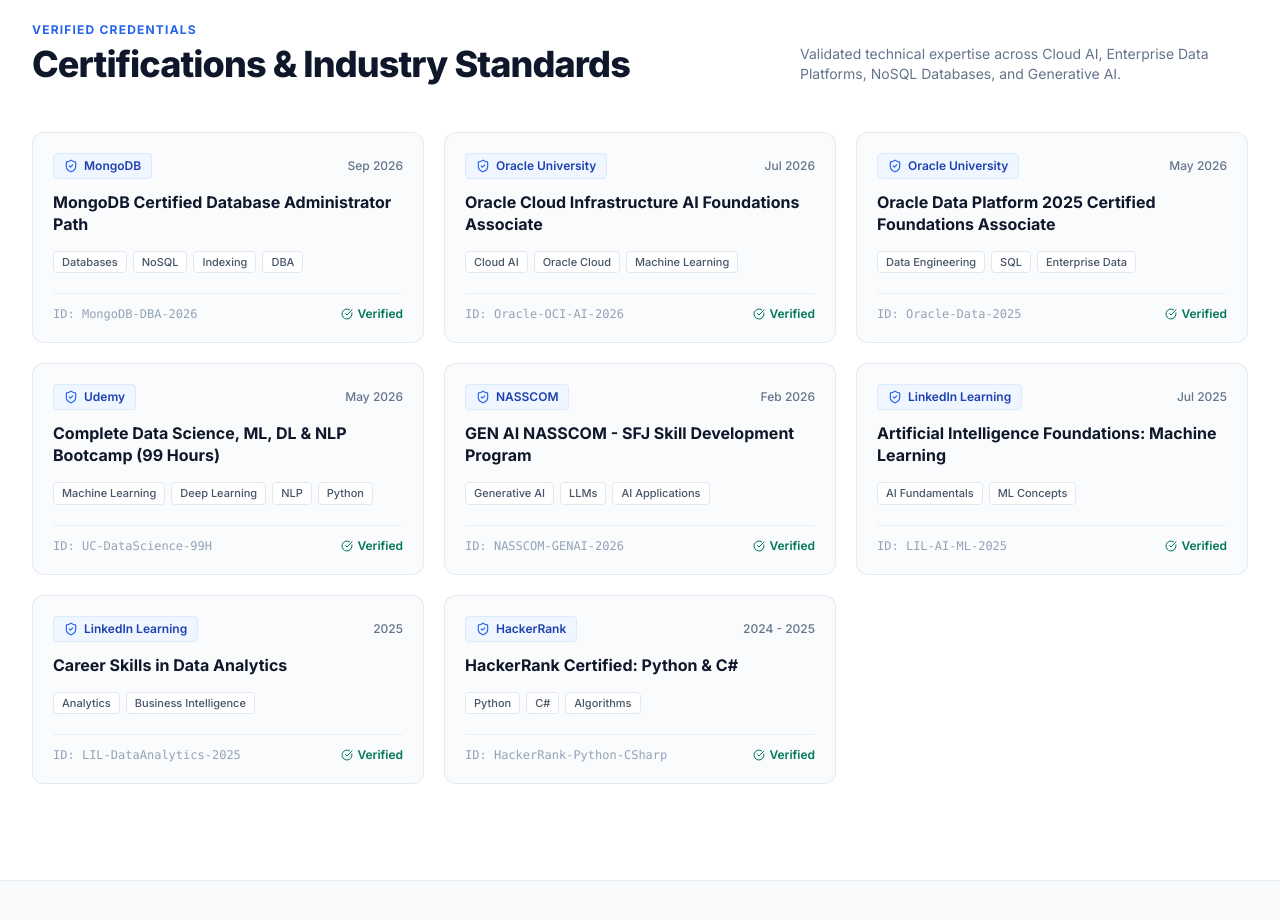
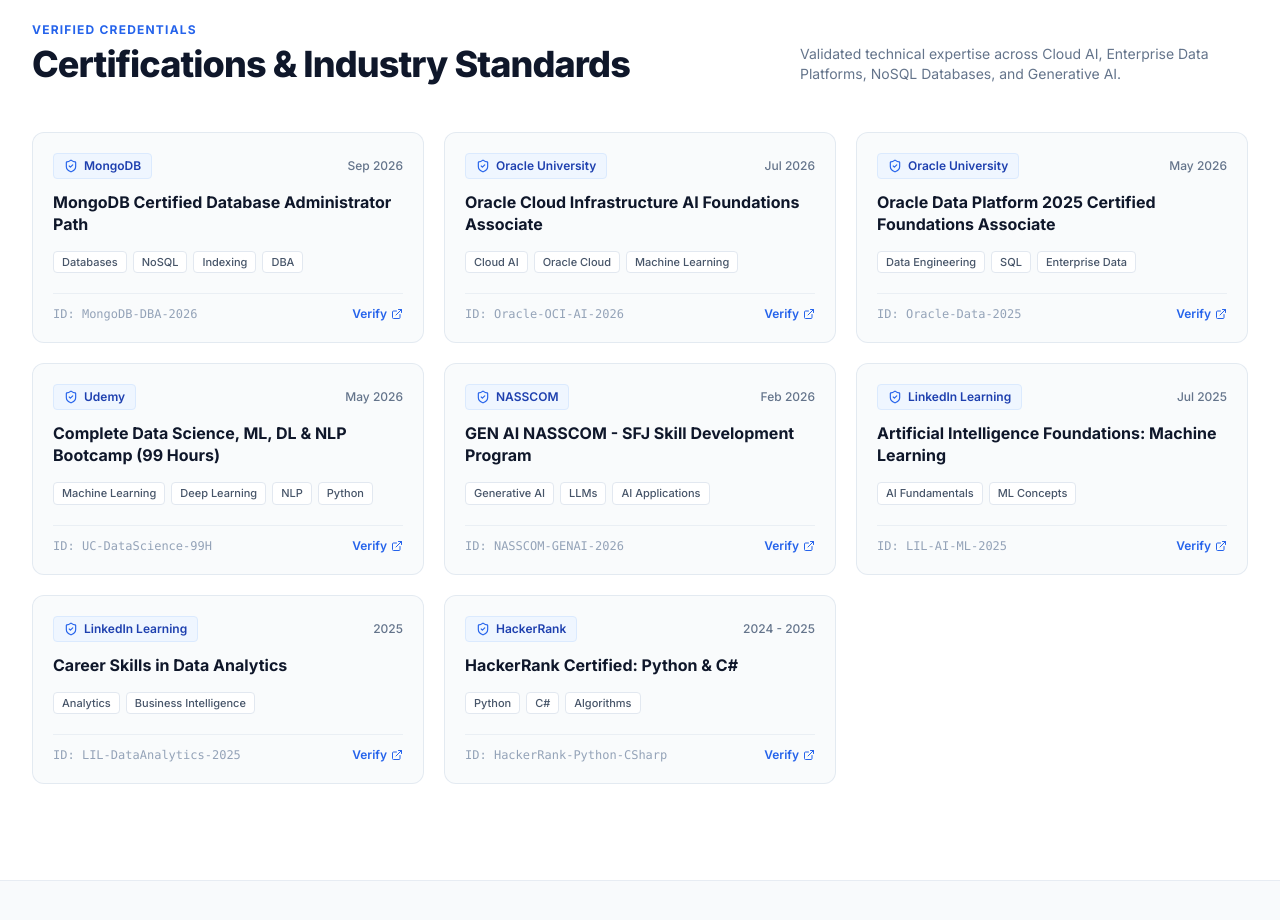
Before and after one commit to lizarawat/portfolio, a React (Vite) app: page / in a window 1280 px wide. Shown: the part 4320-5240 px from the top of the page. Built offline with nearby package versions, Linux system fonts and the light colour scheme.

Commit message:
Add clickable verification links to all certificates in Certifications section

```diff
--- a/src/components/Certifications.jsx
+++ b/src/components/Certifications.jsx
@@ -1,6 +1,6 @@
 import React from 'react';
 import { certifications } from '../data/resumeData';
-import { Award, CheckCircle, ExternalLink, ShieldCheck } from 'lucide-react';
+import { ShieldCheck, ExternalLink, CheckCircle } from 'lucide-react';
 
 export default function Certifications() {
   return (
@@ -23,11 +23,11 @@
         </div>
 
         {/* Certifications Grid */}
-        <div className="grid grid-cols-1 md:grid-cols-2 lg:grid-cols-3 gap-5">
+        <div className="grid grid-cols-1 md:grid-cols-2 lg:grid-cols-3 gap-5 items-stretch">
           {certifications.map((cert, idx) => (
             <div
               key={idx}
-              className="bg-slate-50/80 border border-slate-200/90 rounded-xl p-5 card-subtle flex flex-col justify-between"
+              className="bg-slate-50/80 border border-slate-200/90 rounded-xl p-5 card-subtle flex flex-col justify-between h-full"
             >
               <div>
                 <div className="flex items-center justify-between gap-2 mb-3">
@@ -57,9 +57,22 @@
 
               <div className="mt-5 pt-3 border-t border-slate-200/60 flex items-center justify-between text-xs text-slate-400 font-mono">
                 <span>ID: {cert.credentialId}</span>
-                <span className="text-emerald-700 font-sans font-semibold flex items-center gap-1">
-                  <CheckCircle className="w-3 h-3" /> Verified
-                </span>
+                {cert.link ? (
+                  <a
+                    href={cert.link}
+                    target="_blank"
+                    rel="noopener noreferrer"
+                    className="inline-flex items-center gap-1 font-sans font-semibold text-blue-600 hover:text-blue-800 hover:underline"
+                    title="Verify Certificate Credential"
+                  >
+                    <span>Verify</span>
+                    <ExternalLink className="w-3 h-3" />
+                  </a>
+                ) : (
+                  <span className="text-emerald-700 font-sans font-semibold flex items-center gap-1">
+                    <CheckCircle className="w-3 h-3" /> Verified
+                  </span>
+                )}
               </div>
             </div>
           ))}
--- a/src/data/resumeData.js
+++ b/src/data/resumeData.js
@@ -203,56 +203,64 @@
     issuer: "MongoDB",
     date: "Sep 2026",
     credentialId: "MongoDB-DBA-2026",
-    tags: ["Databases", "NoSQL", "Indexing", "DBA"]
+    tags: ["Databases", "NoSQL", "Indexing", "DBA"],
+    link: "https://linkedin.com/in/liza-rawat-912975352/details/certifications/"
   },
   {
     title: "Oracle Cloud Infrastructure AI Foundations Associate",
     issuer: "Oracle University",
     date: "Jul 2026",
     credentialId: "Oracle-OCI-AI-2026",
-    tags: ["Cloud AI", "Oracle Cloud", "Machine Learning"]
+    tags: ["Cloud AI", "Oracle Cloud", "Machine Learning"],
+    link: "https://linkedin.com/in/liza-rawat-912975352/details/certifications/"
   },
   {
     title: "Oracle Data Platform 2025 Certified Foundations Associate",
     issuer: "Oracle University",
     date: "May 2026",
     credentialId: "Oracle-Data-2025",
-    tags: ["Data Engineering", "SQL", "Enterprise Data"]
+    tags: ["Data Engineering", "SQL", "Enterprise Data"],
+    link: "https://linkedin.com/in/liza-rawat-912975352/details/certifications/"
   },
   {
     title: "Complete Data Science, ML, DL & NLP Bootcamp (99 Hours)",
     issuer: "Udemy",
     date: "May 2026",
     credentialId: "UC-DataScience-99H",
-    tags: ["Machine Learning", "Deep Learning", "NLP", "Python"]
+    tags: ["Machine Learning", "Deep Learning", "NLP", "Python"],
+    link: "https://linkedin.com/in/liza-rawat-912975352/details/certifications/"
   },
   {
     title: "GEN AI NASSCOM - SFJ Skill Development Program",
     issuer: "NASSCOM",
     date: "Feb 2026",
     credentialId: "NASSCOM-GENAI-2026",
-    tags: ["Generative AI", "LLMs", "AI Applications"]
+    tags: ["Generative AI", "LLMs", "AI Applications"],
+    link: "https://linkedin.com/in/liza-rawat-912975352/details/certifications/"
   },
   {
     title: "Artificial Intelligence Foundations: Machine Learning",
     issuer: "LinkedIn Learning",
     date: "Jul 2025",
     credentialId: "LIL-AI-ML-2025",
-    tags: ["AI Fundamentals", "ML Concepts"]
+    tags: ["AI Fundamentals", "ML Concepts"],
+    link: "https://linkedin.com/in/liza-rawat-912975352/details/certifications/"
   },
   {
     title: "Career Skills in Data Analytics",
     issuer: "LinkedIn Learning",
     date: "2025",
     credentialId: "LIL-DataAnalytics-2025",
-    tags: ["Analytics", "Business Intelligence"]
+    tags: ["Analytics", "Business Intelligence"],
+    link: "https://linkedin.com/in/liza-rawat-912975352/details/certifications/"
   },
   {
     title: "HackerRank Certified: Python & C#",
     issuer: "HackerRank",
     date: "2024 - 2025",
     credentialId: "HackerRank-Python-CSharp",
-    tags: ["Python", "C#", "Algorithms"]
+    tags: ["Python", "C#", "Algorithms"],
+    link: "https://linkedin.com/in/liza-rawat-912975352/details/certifications/"
   }
 ];
 
```
